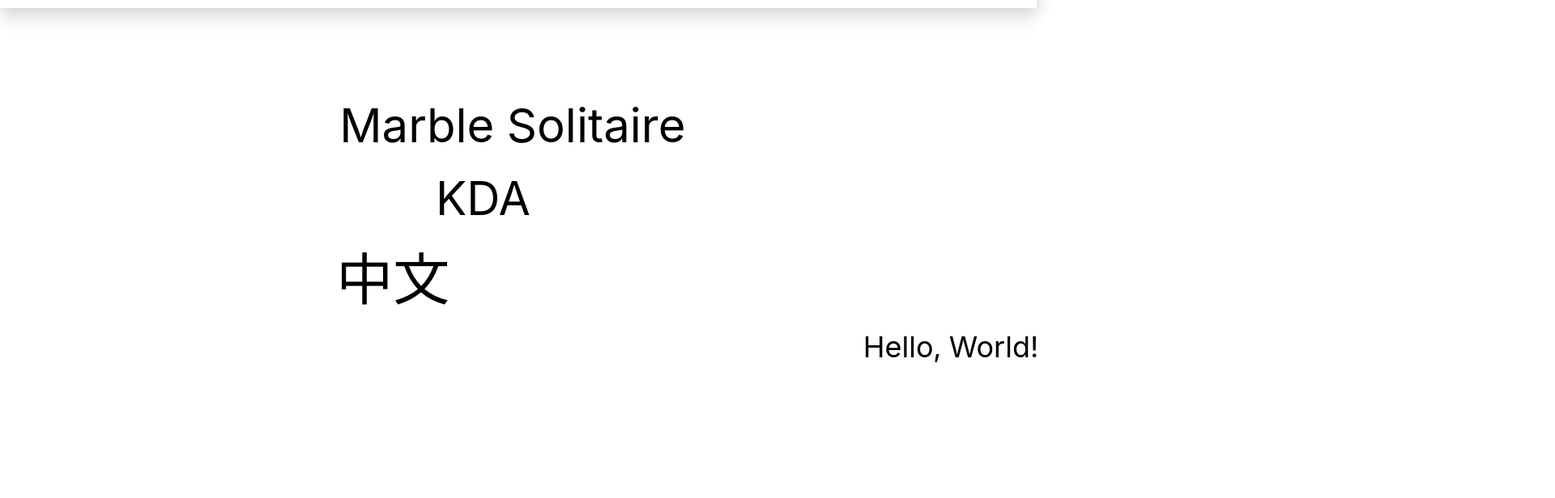
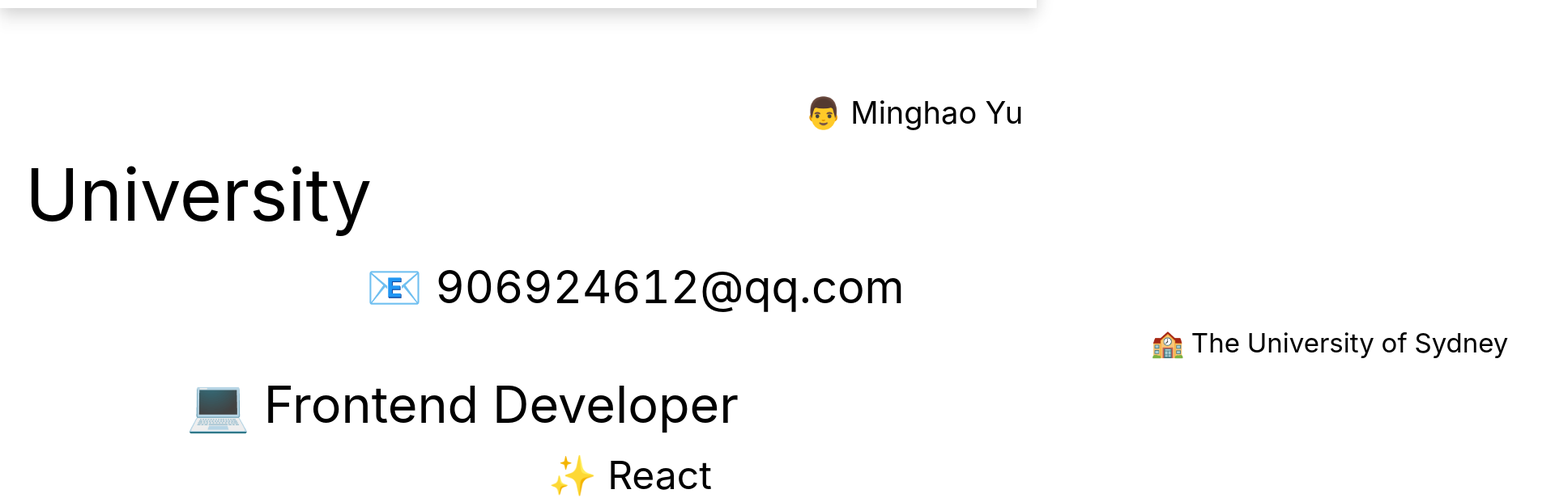
Before and after one commit to cab11918/pweb-vue, a Vue app: page /about in a window 1280 px wide. Shown: the part 60-676 px from the top of the page at 81% size, 1920 px wide, since content can reach past the window. Built offline with nearby package versions, Linux system fonts and the light colour scheme.

Commit message:
fix: filled in with more real data

```diff
--- a/src/components/AnimatedCarousel/index.vue
+++ b/src/components/AnimatedCarousel/index.vue
@@ -46,7 +46,7 @@ export default {
     };
   },
   mounted() {
-    console.log(this.$data.animations);
+    // console.log(this.$data.animations);
 
     animatedKeywords.forEach((kw) =>
       this.$data.animations.push(
--- a/src/components/ProjectTable/index.vue
+++ b/src/components/ProjectTable/index.vue
@@ -114,7 +114,9 @@ const ProjectTable = {
       });
 
       setTimeout(() => {
-        router.push("/work/" + project.code);
+        // router.push("/work/" + project.code);
+        // No need to implement for now
+        router.push("/work");
       }, 500);
     },
 
--- a/src/components/Timeline/TimeCard.vue
+++ b/src/components/Timeline/TimeCard.vue
@@ -21,7 +21,7 @@
 
 <script>
 import IndexCard from "../IndexCard.vue";
-console.log(window.scrollY);
+// console.log(window.scrollY);
 
 export default {
   props: {
--- a/src/components/Timeline/index.vue
+++ b/src/components/Timeline/index.vue
@@ -31,12 +31,12 @@ export default {
     };
     this.projects.forEach((p, index) => {
       var io = new IntersectionObserver((entries) => {
-        console.log(entries);
+        // console.log(entries);
         anime({
           targets: ["#index-card-" + index],
           translateX: index % 2 === 0 ? [-200, 0] : [200, 0],
           opacity: [0, 1],
-          scale: [1.2, 1],
+          scale: [2, 1],
           delay: 300,
           // easing:'linear',
         });
--- a/src/components/Welcome.vue
+++ b/src/components/Welcome.vue
@@ -46,7 +46,7 @@ export default {
     };
   },
   mounted() {
-    console.log(this.$data.animations);
+    // console.log(this.$data.animations);
 
     animatedKeywords.forEach((kw) =>
       this.$data.animations.push(
--- a/src/constants.ts
+++ b/src/constants.ts
@@ -1,8 +1,12 @@
 export const CAROUSEL_KEYWORDS = [
-  "Marble Solitaire",
-  "KDA",
-  "中文",
-  "Hello, World!",
+  "👨 Minghao Yu",
+  "🏫 Northeastern University",
+  "📧 906924612@qq.com",
+  "🏫 The University of Sydney",
+  "💻 Frontend Developer",
+  "✨ React",
+  "🌍 Wuhan, China",
+  "☎️ +86 17386042684",
 ];
 
 import mbso_1 from "./assets/mbso/mbso_1.png";
```
Also changed, not shown: src/components/Timeline/ImageView.vue (added, +32 -0 lines).
